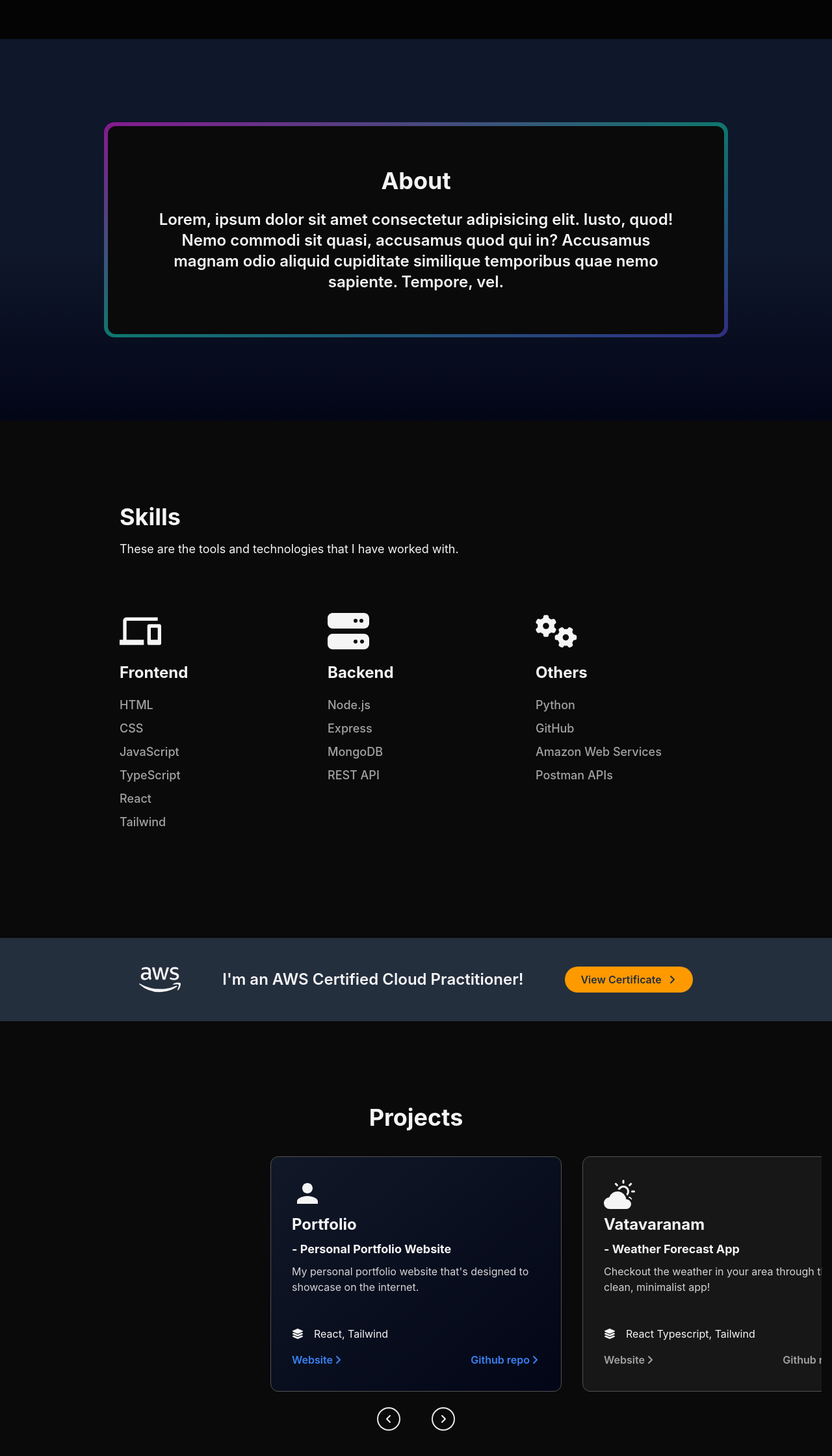
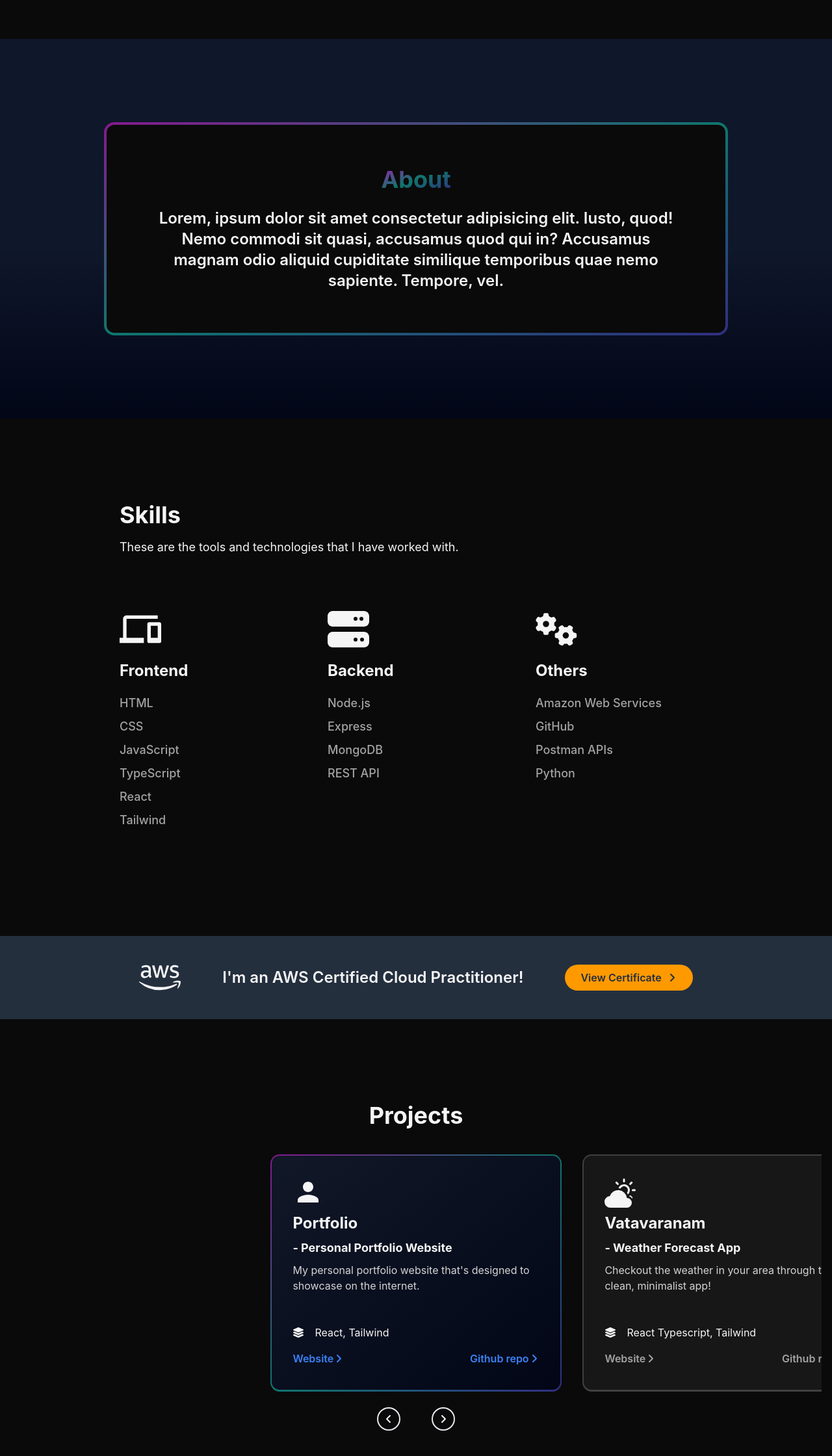
Before and after one commit to yogesh-ch-ss/PortfolioWebsite, a React (Create React App) app in the folder portfolio/: page / in a window 1280 px wide. Shown: the part 740-2980 px from the top of the page at 65% size. Built offline with nearby package versions, Linux system fonts and the light colour scheme; no server answers; grey boxes are pictures that could not be loaded; the HTML template or start-up script is replaced by a standard one.

Commit message:
changing gradients

```diff
--- a/portfolio/src/App.js
+++ b/portfolio/src/App.js
@@ -24,7 +24,7 @@ function App() {
   }, []);
 
   return (
-    <div className="bg-neutral-950">
+    <div className="bg-neutral-900">
       <Navbar />
       <Home />
       <About />
--- a/portfolio/src/components/About.jsx
+++ b/portfolio/src/components/About.jsx
@@ -3,6 +3,7 @@ import { MdPerson } from "react-icons/md";
 
 const About = () => {
   const bg = "bg-gradient-to-br from-fuchsia-800 via-teal-700 to-indigo-900";
+  const bg2 = "bg-gradient-to-br from-fuchsia-700 via-teal-700 to-indigo-900";
 
   return (
     <div
@@ -11,14 +12,14 @@ const About = () => {
       className="w-full py-32 text-neutral-100 flex items-center justify-center bg-gradient-to-b from-slate-900 to-slate-950 from-55% px-4"
     >
       <div className={`flex flex-col justify-center items-center max-w-[60rem] h-full rounded-2xl ${bg}`}>
-        <div className="flex flex-col justify-center items-center max-w-[60rem] h-full px-4 sm:px-16 py-16 rounded-xl m-[.35rem] bg-neutral-950">
+        <div className="flex flex-col justify-center items-center max-w-[60rem] h-full px-4 sm:px-16 py-16 rounded-xl m-[.25rem] bg-neutral-950">
           {/* container */}
           {/* <div className="text-9xl">
           <MdPerson />
         </div> */}
           <div className="max-w-[60rem] w-full">
-            <div className="text-center">
-              <h1 className="text-4xl font-bold">About</h1>
+            <div className="text-center flex flex-col items-center justify-center">
+              <h1 className={`text-4xl font-bold ${bg2} text-transparent bg-clip-text`}>About</h1>
             </div>
           </div>
           <div className="max-w-[60rem] w-full pt-6">
--- a/portfolio/src/components/ProjectCard.jsx
+++ b/portfolio/src/components/ProjectCard.jsx
@@ -2,14 +2,23 @@ import React from "react";
 import { FaLayerGroup, FaAngleRight } from "react-icons/fa6";
 
 const ProjectCard = (props) => {
+
   return (
+    <div className={`flex flex-col items-center justify-center m-4 rounded-[0.9rem] ${props.borderBg}`}>
       <div
-      className={`flex flex-col items-start justify-center mx-4 my-4 border-[1px] border-neutral-600 rounded-xl px-8 py-8 ${props.bg}`}
+        className={`flex flex-col items-start justify-center m-[.15rem] rounded-xl px-8 py-8 ${props.bg}`}
       >
         <div className="text-start text-5xl">{props.project.icon}</div>
-      <div className="text-start font-bold text-2xl py-2">{props.project.name}</div>
-      <div className="text-start h-auto text-lg font-bold">{"- "}{props.project.about}</div>
-      <div className="py-2 text-start min-h-[6rem] h-auto text-neutral-300">{props.project.description}</div>
+        <div className="text-start font-bold text-2xl py-2">
+          {props.project.name}
+        </div>
+        <div className="text-start h-auto text-lg font-bold">
+          {"- "}
+          {props.project.about}
+        </div>
+        <div className="py-2 text-start min-h-[6rem] h-auto text-neutral-300">
+          {props.project.description}
+        </div>
         <div className="py-2 flex gap-4 items-center">
           <FaLayerGroup className="text-lg" />
           {props.project.stack}
@@ -44,6 +53,7 @@ const ProjectCard = (props) => {
           </div>
         </div>
       </div>
+    </div>
   );
 };
 
--- a/portfolio/src/components/ProjectCarousel.jsx
+++ b/portfolio/src/components/ProjectCarousel.jsx
@@ -43,6 +43,11 @@ const ProjectCarousel = (props) => {
                   ? props.activeCard.linkColour
                   : props.passiveCard.linkColour
               }
+              borderBg={
+                props.listOfProjects.indexOf(project) === curr
+                  ? props.activeCard.borderBg
+                  : props.passiveCard.borderBg
+              }
             />
           </span>
         ))}
--- a/portfolio/src/components/Projects.jsx
+++ b/portfolio/src/components/Projects.jsx
@@ -13,12 +13,14 @@ const activeCard = {
   bg: "bg-gradient-to-br from-gray-900 to-slate-950",
   pointer: null,
   linkColour: "text-blue-500",
+  borderBg: "bg-gradient-to-br from-fuchsia-800 via-teal-700 to-indigo-900",
 };
 
 const passiveCard = {
   bg: "bg-neutral-900",
   pointer: "pointer-events-none",
   linkColour: "text-neutral-400",
+  borderBg: "bg-neutral-700",
 };
 
 const listOfProjects = [
@@ -48,7 +50,8 @@ const listOfProjects = [
     name: "Vatavaranam ",
     icon: <BsCloudSunFill />,
     about: "Weather Forecast App",
-    description: "Checkout the weather in your area through this clean, minimalist app!",
+    description:
+      "Checkout the weather in your area through this clean, minimalist app!",
     stack: "React Typescript, Tailwind",
     website: "https://vatavaranam.web.app/",
     github: "https://github.com/yogesh-ch-ss/Vatavaranam",
@@ -78,7 +81,8 @@ const listOfProjects = [
     name: "Tweeter",
     icon: <FaTwitter />,
     about: "Clone of Twitter",
-    description: "A clone of twitter login and feeds page (currently known as X).",
+    description:
+      "A clone of twitter login and feeds page (currently known as X).",
     stack: "HTML, CSS, JavaScript",
     // website: "website url",
     github: "https://github.com/yogesh-ch-ss/Tweeter",
--- a/portfolio/src/components/Skills.jsx
+++ b/portfolio/src/components/Skills.jsx
@@ -88,16 +88,16 @@ const Skills = () => {
             <div className="text-lg font-medium text-neutral-400">
               <div className="flex flex-col">
                 <div className="py-1">
-                  <p>Python</p>
+                  <p>Amazon Web Services</p>
                 </div>
                 <div className="py-1">
                   <p>GitHub</p>
                 </div>
                 <div className="py-1">
-                  <p>Amazon Web Services</p>
+                  <p>Postman APIs</p>
                 </div>
                 <div className="py-1">
-                  <p>Postman APIs</p>
+                  <p>Python</p>
                 </div>
               </div>
             </div>
```
Lines whose indentation alone changed are shown as unchanged.
